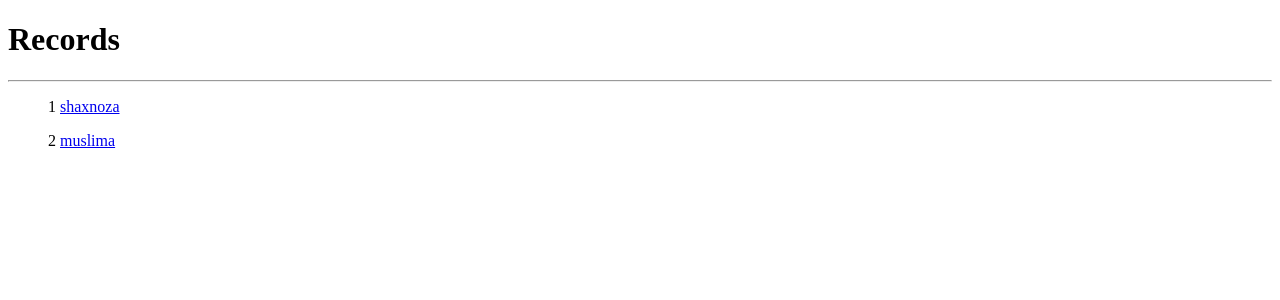
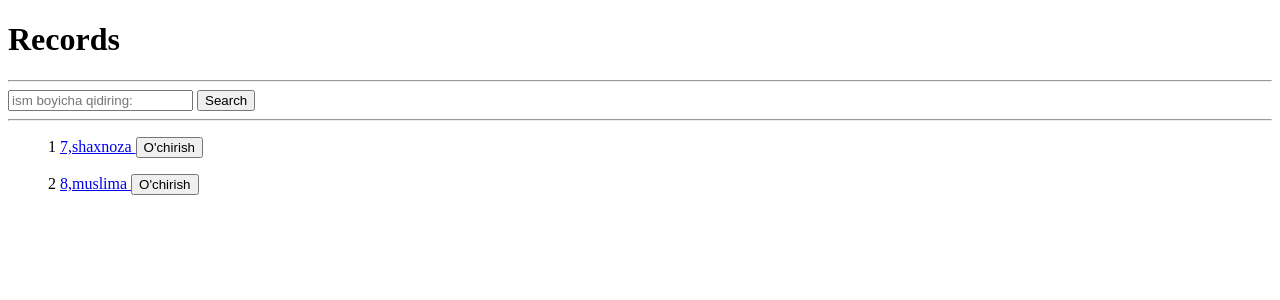
Before and after one commit to Soliha1/Kutubxona, a Django app: page /recordlar/ in a window 1280 px wide. Shown: the top 300 px of the page. Run offline with Django 5.2, Linux system fonts and the light colour scheme; data comes from the database, SQL or seed files in the repository; both versions use the stored data as it was after the commit.

Commit message:
universitet davomi

```diff
--- a/Template/Kitoblar.html
+++ b/Template/Kitoblar.html
@@ -11,7 +11,7 @@
     <p>
 
         {{forloop.counter}}
-        <a href="/kitob/{{kitoblar.id}}/">
+        <a href="/kitoblar/{{kitob.id}}/">
         {{kitob.nom}}
             </a>
         </p>
--- a/Template/records.html
+++ b/Template/records.html
@@ -7,17 +7,26 @@
 <body>
 <h1>Records</h1>
 <hr>
+<form>
+    <input type="text"  name="search" placeholder="ism boyicha qidiring: ">
+    <button>Search</button>
+</form>
+<hr>
 <ol>
 
         {% for record in records %}
     <p>
 
         {{forloop.counter}}
-        <a href="/record/{{records.id}}/">
-        {{record.talaba}}
+        <a href="/recordlar/{{record.id}}/">
+        {{record.id}},{{record.talaba}}
+
             </a>
+          <a href="/recordlar/{{record.id}}/delete/">
+            <button>O'chirish</button>
+        </a>
         </p>
         {% endfor %}
-<ol>
+</ol>
 </body>
 </html>
--- a/core/urls.py
+++ b/core/urls.py
@@ -22,10 +22,12 @@ urlpatterns = [
     path('hello/', hello_views),
     path('',home_views),
     path('mualliflar/',muallif_views),
+    path('mualliflar/<int:pk>/delete/', Muallif_delete_views),
     path('muallif/<int:pk>/',muallif_details_views),
     path('kitoblar_haqida/',Kitoblar_views),
-    path('kitoblar_haqida/<int:pk>/',Kitob_details_views),
+    path('kitoblar/<int:pk>/',Kitob_details_views),
     path('recordlar/',Recordlar_views),
+    path('recordlar/<int:pk>/delete/',recordlar_delete_views),
     path('tirik_mualliflar/',Tirik_mualliflar_views),
     path('sahifasi_katta_kitoblar/', Sahifasi_eng_katta_kitoblar_views),
     path('kitobi_kop_mualliflar', KItobi_kop_muallif_views),
@@ -34,6 +36,7 @@ urlpatterns = [
     path('Badiy_kitoblar/',Badiy_kitoblar_views),
     path('Yoshi_katta_mualliflar/',Yoshi_kattalar_views),
     path('Kitob_soni_10_kichik/', Kitob_soni_10_tadan_kichik_views),
-    path('recordlar/<int:pk>/', recordlar_details_views),
+    path('recordlar/<int:pk>/', recordlar_search_views),
+
 
 ]
--- a/main/views.py
+++ b/main/views.py
@@ -1,4 +1,4 @@
-from django.shortcuts import render
+from django.shortcuts import render, redirect, get_object_or_404
 
 from django.http import HttpResponse
 from .models import *
@@ -12,10 +12,13 @@ def home_views(request):
 
 def muallif_views(request):
     mualliflar=Muallif.objects.all()
+    search = request.GET.get('search')
+    if search:
+        mualliflar = Muallif.objects.filter(ism__contains=search)
     context={
         'mualliflar':mualliflar,
     }
-    return render(request,'students.html',context)
+    return render(request,'mualliflar.html',context)
 
 def muallif_details_views(request, pk):
     muallif=Muallif.objects.get(id=pk)
@@ -26,6 +29,7 @@ def muallif_details_views(request, pk):
 
 def Kitoblar_views(request):
     kitoblar=Kitob.objects.all()
+
     context = {
         'kitoblar': kitoblar
     }
@@ -33,6 +37,7 @@ def Kitoblar_views(request):
 
 
 def Kitob_details_views(request, pk):
+
     kitob = Kitob.objects.get(id=pk)
     context = {
         'kitob': kitob,
@@ -42,6 +47,9 @@ def Kitob_details_views(request, pk):
 
 def Recordlar_views(request):
     records=Record.objects.all()
+    search = request.GET.get('search')
+    if search:
+        records=Record.objects.filter(talaba__ism__contains=search)
     context={
         'records':records,
     }
@@ -108,9 +116,19 @@ def Kitob_soni_10_tadan_kichik_views(request):
     return render(request, 'Kitob_soni.html', context)
 
 
-def recordlar_details_views(request, pk):
+def recordlar_search_views(request, pk):
     recordlar=Record.objects.filter(id=pk)
     context={
         'recordlar':recordlar,
     }
     return render(request, 'recordlar_details.html', context)
+
+def Muallif_delete_views(request, pk):
+    mualliflar=get_object_or_404(Muallif, pk=pk)
+    mualliflar.delete()
+    return redirect('/mualliflar/')
+
+def recordlar_delete_views(request, pk):
+    recordlar = get_object_or_404(Record, pk=pk)
+    recordlar.delete()
+    return redirect('/recordlar/')
```
Also changed, not shown: Template/mualliflar.html (renamed from Template/students.html, +9 -0 lines), db.sqlite3.
